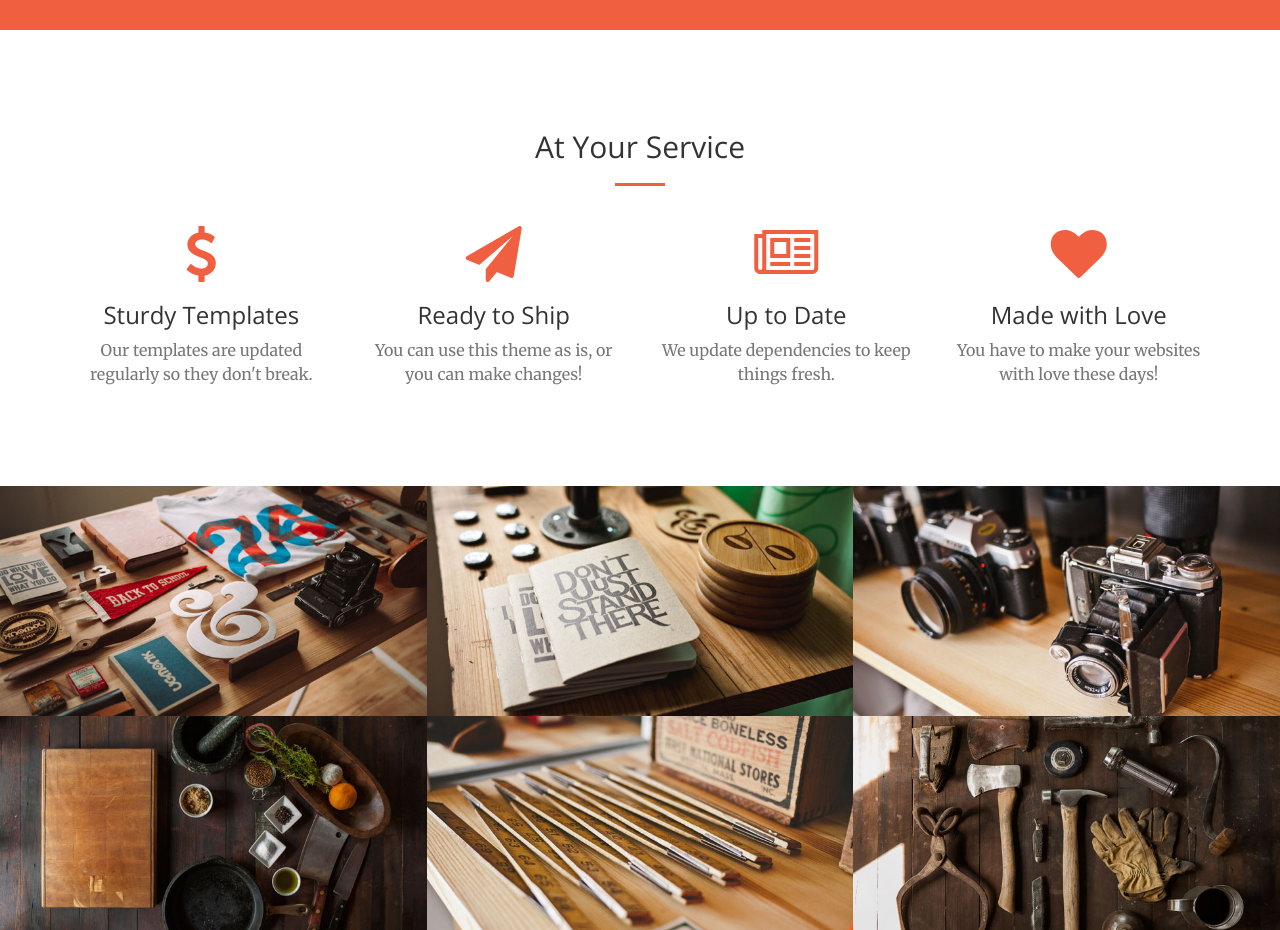
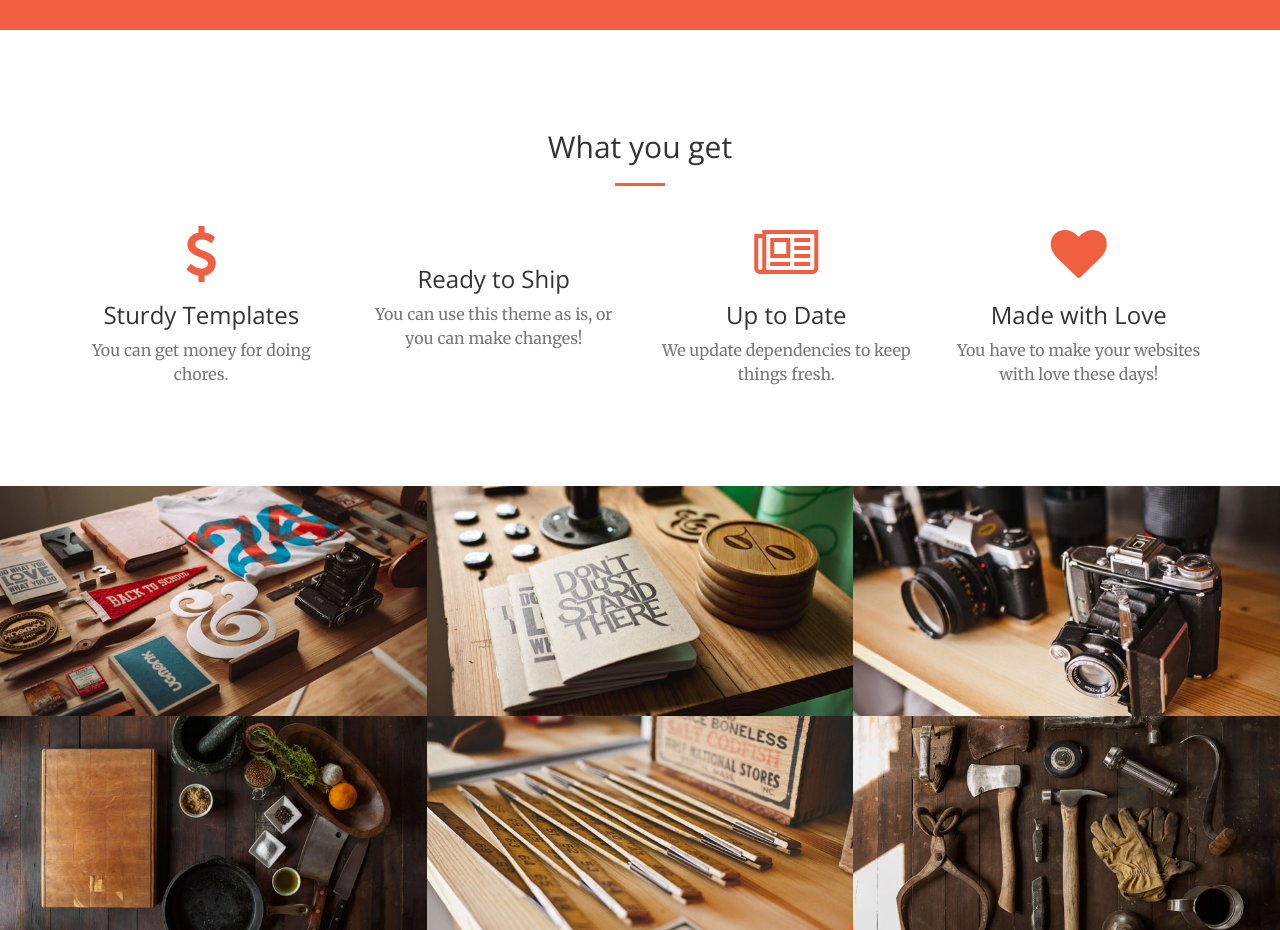
Before and after one commit to efcexperienceforchores/efcexperienceforchores.github.io, a website: page index.html in a window 1280 px wide. Shown: the part 1140-2070 px from the top of the page. Drawn offline with nearby package versions, Linux system fonts and the light colour scheme.

Commit message:
Update index.html

```diff
--- a/index.html
+++ b/index.html
@@ -110,7 +110,7 @@ s0.parentNode.insertBefore(s1,s0);
         <div class="container">
             <div class="row">
                 <div class="col-lg-12 text-center">
-                    <h2 class="section-heading">At Your Service</h2>
+                    <h2 class="section-heading">What you get</h2>
                     <hr class="primary">
                 </div>
             </div>
@@ -121,12 +121,12 @@ s0.parentNode.insertBefore(s1,s0);
                     <div class="service-box">
                         <i class="fa fa-4x fa-dollar text-primary sr-icons"></i>
                         <h3>Sturdy Templates</h3>
-                        <p class="text-muted">Our templates are updated regularly so they don't break.</p>
+                        <p class="text-muted">You can get money for doing chores.</p>
                     </div>
                 </div>
                 <div class="col-lg-3 col-md-6 text-center">
                     <div class="service-box">
-                        <i class="fa fa-4x fa-paper-plane text-primary sr-icons"></i>
+                        <i class="fa fa-4x fa-balloon text-primary sr-icons"></i>
                         <h3>Ready to Ship</h3>
                         <p class="text-muted">You can use this theme as is, or you can make changes!</p>
                     </div>
```
